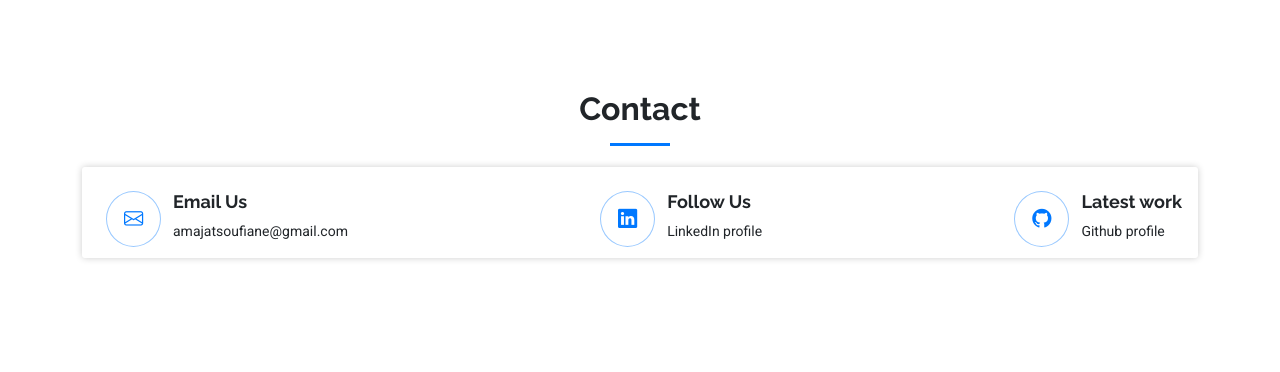
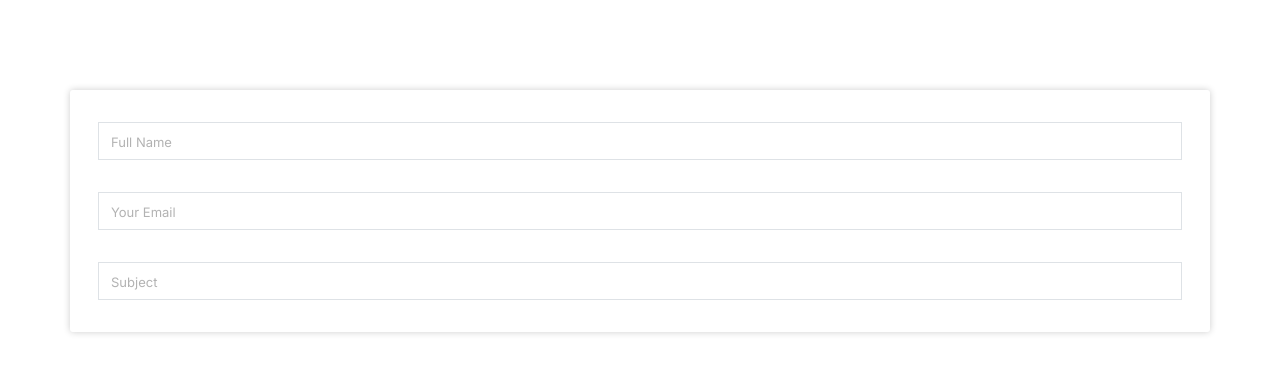
Before and after one commit to soufiane-amt/My-Portfolio, a Next.js app: page / in a window 1280 px wide. Shown: the top 372 px of the page. Built offline with nearby package versions, Linux system fonts and the light colour scheme.

Commit message:
The first 3 inputs are well styled

```diff
--- a/src/app/components/Contact.tsx
+++ b/src/app/components/Contact.tsx
@@ -78,4 +78,26 @@ function Contact ()
     )
 }
 
-export default Contact;
+function Messager ()
+{
+    return (
+        <div className={`container ${style.messager} d-flex flex-column justify-content-center py-3`}>
+            {/* <div className=''> */}
+                <div  className='d-flex justify-content-center my-3 mx-3'>
+                    <input type='text' placeholder='Full Name' className='form-control border rounded-0' required>
+                    </input>
+                </div>
+                <div className='d-flex justify-content-center my-3 mx-3'>
+                    <input type='email' placeholder='Your Email' className='form-control border rounded-0' required>
+                    </input>
+                </div>
+            {/* </div> */}
+            <div className='d-flex justify-content-center my-3 mx-3'>
+                <input type='text' placeholder='Subject' className='form-control border rounded-0' required>
+                </input>
+            </div>
+        </div>
+    )
+}
+// export default Contact;
+export default Messager;
--- a/src/app/page.tsx
+++ b/src/app/page.tsx
@@ -8,6 +8,7 @@ import About from "./components/About";
 import Resume from "./components/Resume";
 import Portfolio from "./components/Portfolio";
 import Contact from "./components/Contact";
+import Messager from "./components/Contact";
 
 
 export default function MainPage() {
@@ -21,7 +22,8 @@ export default function MainPage() {
         <About/>
         <Resume/> */}
         {/* <Portfolio/> */}
-        <Contact/>
+        {/* <Contact/> */}
+        <Messager/>
       </main>
     </div>
   );
--- a/src/app/styles/Contact.module.css
+++ b/src/app/styles/Contact.module.css
@@ -40,3 +40,17 @@
     border-radius: 3px;
     word-break: break-word;
   }
+
+  .messager{
+    box-shadow: 0px 0px 7px rgba(0, 0, 0, 0.2);
+    border-radius: 3px;
+
+  }
+
+  .messager input::placeholder {
+    color: rgb(0, 0, 0, 0.3);
+    font-size: small;
+  }
+  .test{
+    display: inline-block;
+  }
```
